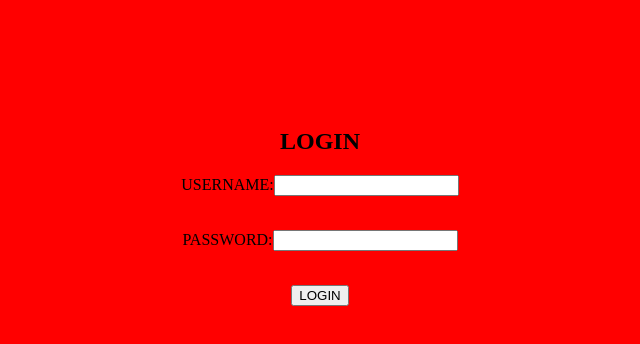
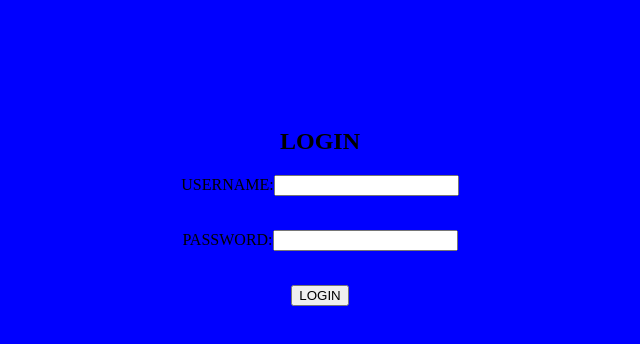
Before and after one commit to irammash/CloudAssignment, a plain HTML site: page index.html in a window 1280 px wide. Shown: the whole page, without its empty margins (320-960 px from the left). Drawn offline with Linux system fonts and the light colour scheme.

Commit message:
Update index.html

```diff
--- a/index.html
+++ b/index.html
@@ -1,5 +1,5 @@
 <html>
-	<center><body style="background-color:red;margin-top:10%;">
+	<center><body style="background-color:blue;margin-top:10%;">
 		<form>
 			<h2>LOGIN</h2>
 			<p>USERNAME:<input type="text" name="un" id="un"><br><br></p>
```
